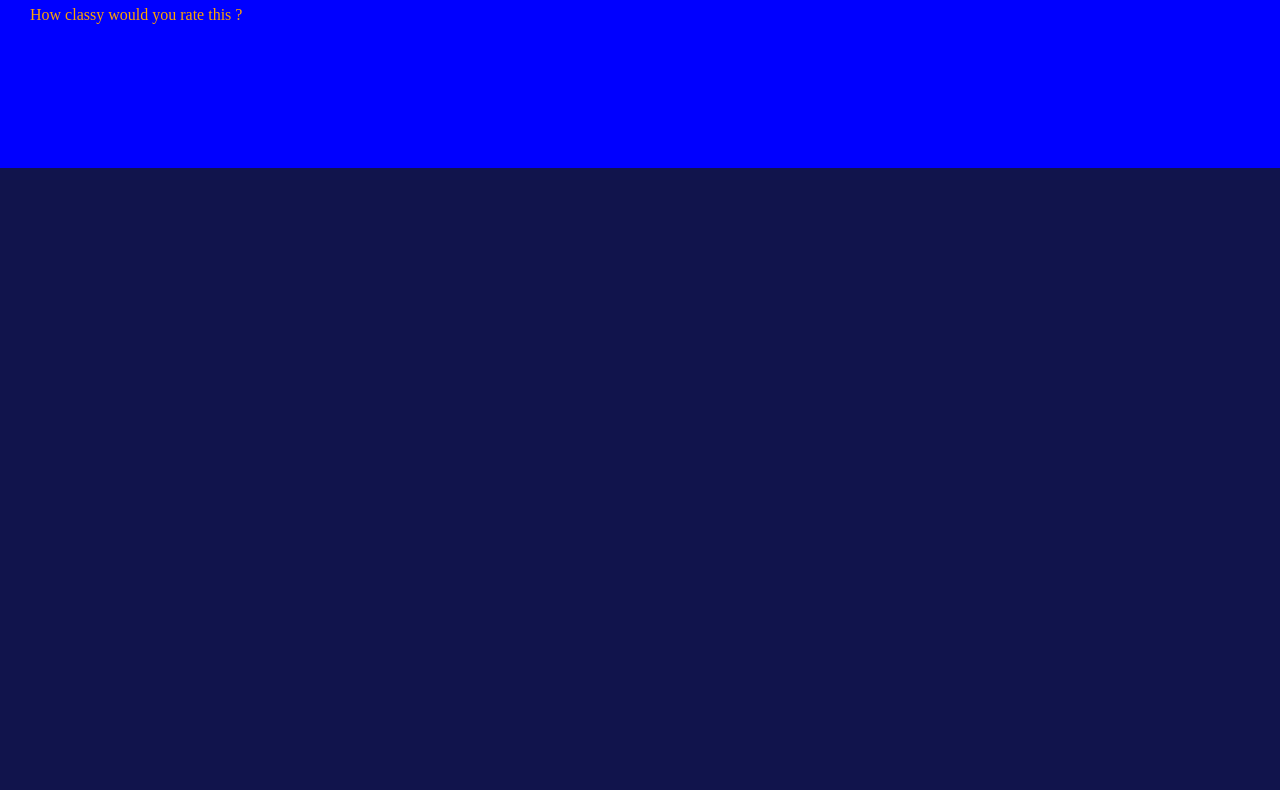
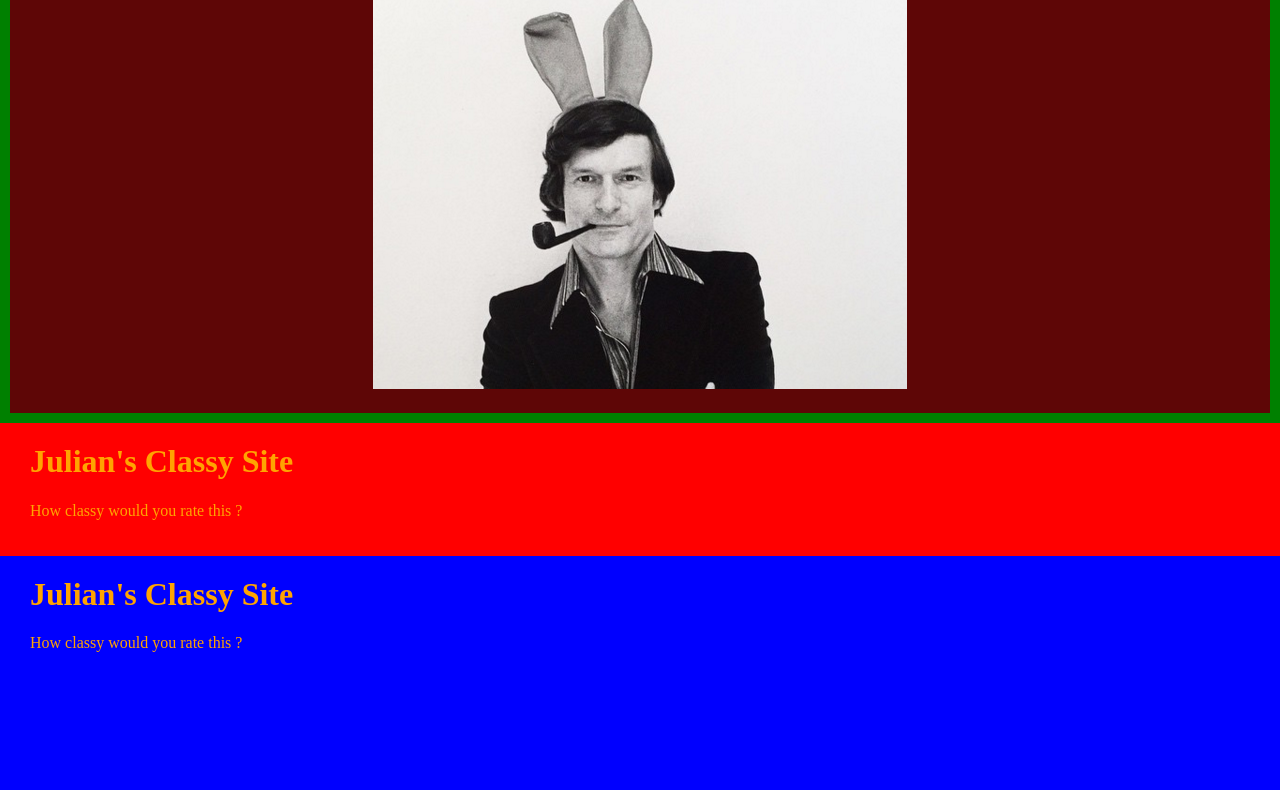
Before and after one commit to jlanks/Classy-, a plain HTML site: page index.html in a window 1280 px wide. Shown: the part 337-1127 px from the top of the page. Before the commit the page ends 800 px from the top, so only its background shows below. Drawn offline with Linux system fonts and the light colour scheme.

Commit message:
More CSS styling (centering, align, etc)

```diff
--- a/css/styles.css
+++ b/css/styles.css
@@ -1,40 +1,55 @@
 div {
-
   background-color: #5e0606;
-  padding:  20px ;
+  padding: 20px;
 }
 
 body {
   background-color: #11144c;
   margin: 0;
+
 }
 
 h1 {
   color: #ffa400;
   margin-left: 10px;
   margin-top: 0;
-
+/*  width: 10%;
+ margin: 0 auto 0 auto; */
 }
 
 p {
   color: #ffa400;
   margin-left: 10px
 }
+img{
+  background-color: #5e0606;
+}
+.top-container {
 
-.top-container{
   background-color: #5e0606;
-  padding:  20px ;
+  border: solid 10px;
+  border-color: green;
+  text-align: center;
+  padding: 20px;
+
 
 }
 
-.middle-container{
+.middle-container {
+
   background-color: red;
-  padding:  20px ;
+  left: 280px;
+  padding: 20px;
+
+  top: 255px;
 
 }
-.bottom-container{
+
+.bottom-container {
   background-color: blue;
-  padding:  20px ;
   height: 200px;
+  left: 500;
 
+  /*padding: 20px;*/
+  top: 500;
 }
--- a/index.html
+++ b/index.html
@@ -8,8 +8,10 @@
   </head>
   <body>
     <div class ="top-container">
+      <img src="images/bosotn.png" alt="">
       <h1>Julian's Classy Site</h1>
       <p>How classy would you rate this ?</p>
+      <img src="images/hugh.png" alt="">
 
     </div>
     <div class ="middle-container">
```
Also changed, not shown: Images/bosotn.png (added), Images/hugh.png (added).
